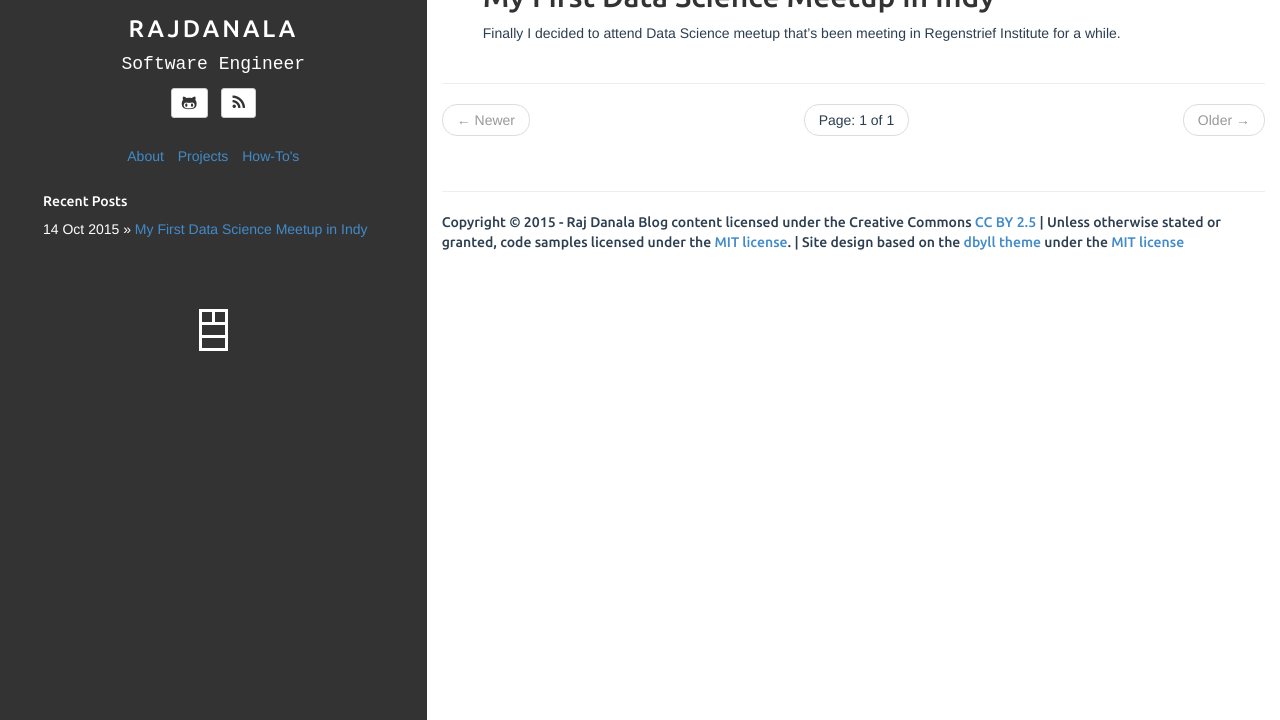
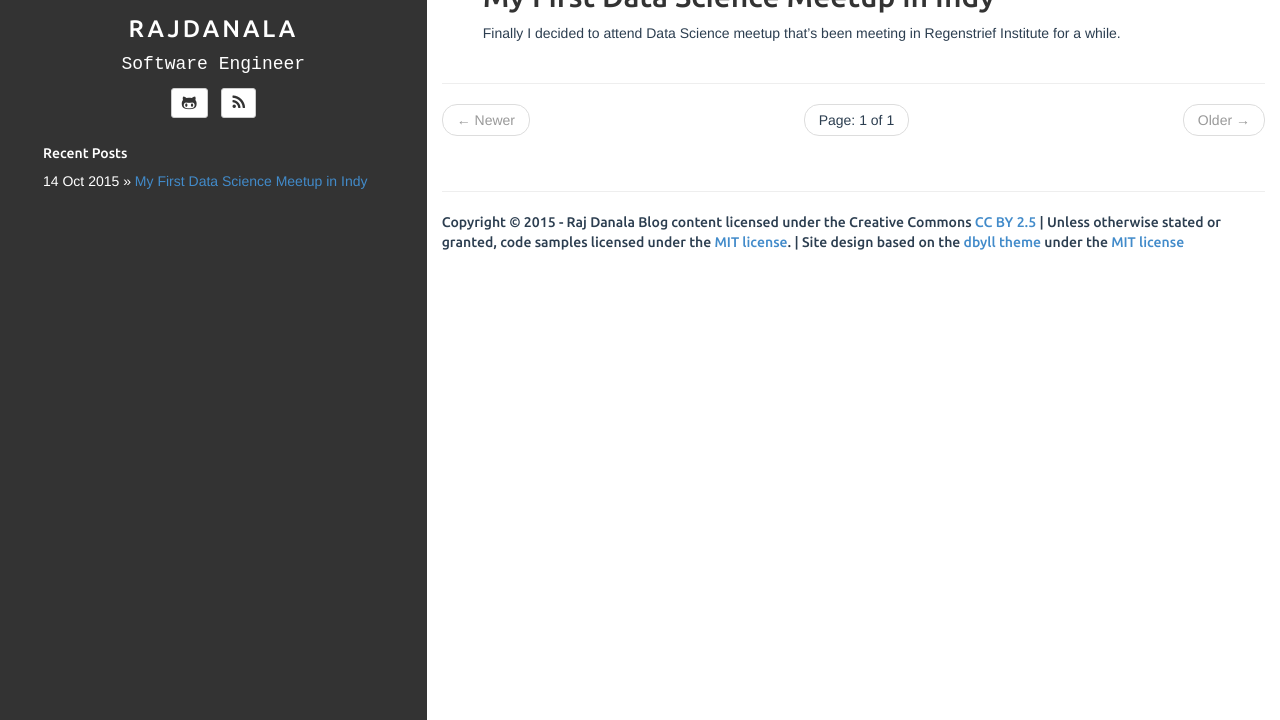
Before and after one commit to rajdanala/rajdanala.github.io, a Jekyll site: the page built from index.html, in a window 1280 px wide, cut to the strip 180-900 px from the top of the page. Built offline with Jekyll 4.4.1, drawn with Linux system fonts in a browser that asks for light colours; Markdown is read by kramdown in place of the engine named in the settings; the list of posts is cut into pages by our own code.

Commit message:
commented about,project link and unused table in sidebar

```diff
--- a/_includes/default.html
+++ b/_includes/default.html
@@ -86,7 +86,7 @@
 
 	<div class="col-sm-4 sidebar hidden-xs hidden-sm not-mobiles">
 		{% include sidebar.html %}
-		<div class="not-mobile row sidebar-extras">
+		<!-- <div class="not-mobile row sidebar-extras">
             <table class="col-centered">
                 <tbody>
                     <tr>
@@ -109,7 +109,7 @@
                     </tr>
                 </tbody>
             </table>
-        </div>
+        </div> -->
 	</div>
 
 	<div class="col-lg-8 col-md-8 col-sm-12 col-xs-12">
--- a/_includes/sidebar.html
+++ b/_includes/sidebar.html
@@ -40,9 +40,9 @@
 
 		<nav id="page-nav">
 			<ul class="main-navigation list-unstyled list-inline">
-				<li><a href="/about/">About</a></li>
+				<!-- <li><a href="/about/">About</a></li>
 				<li><a href="/projects">Projects</a></li>
-				<li><a href="/How-TO">How-To's</a></li>
+				<li><a href="/How-TO">How-To's</a></li> -->
 
 			</ul>
 		</nav>
```
